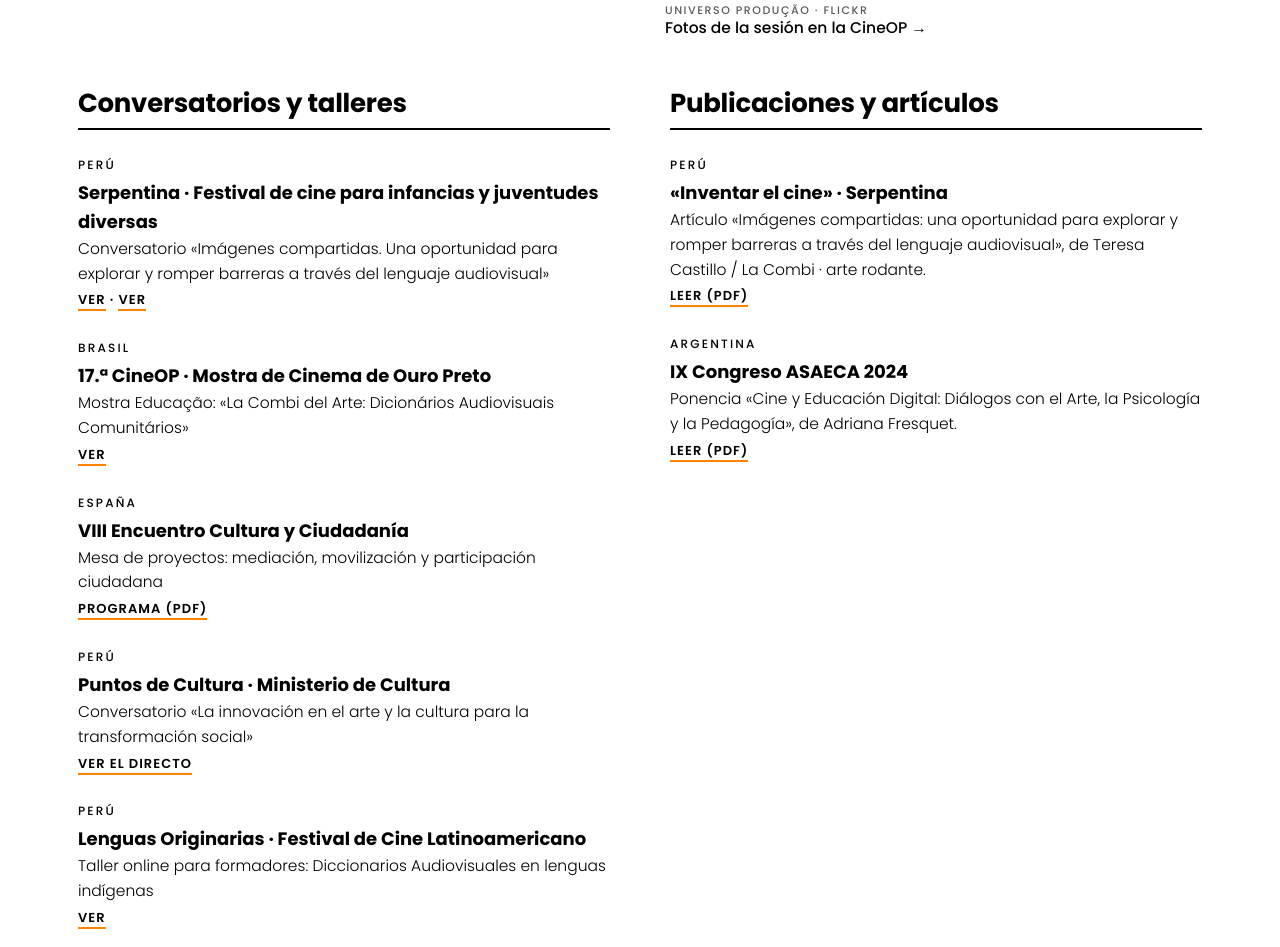
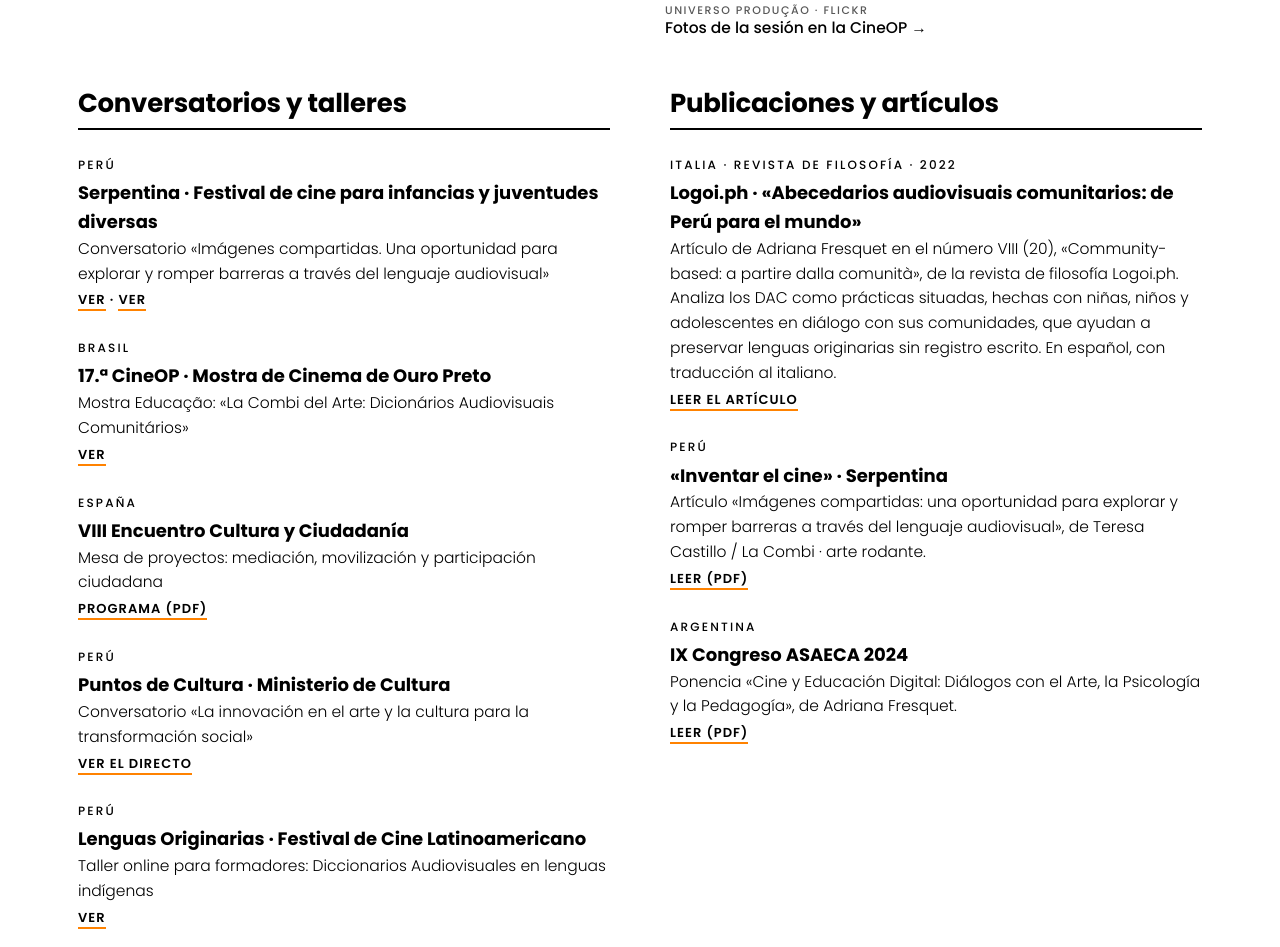
Before and after one commit to Censurados-web/lacombi-web, a plain HTML site: page dac.html in a window 1280 px wide. Shown: the part 10689-11636 px from the top of the page. Drawn offline with Linux system fonts and the light colour scheme.

Commit message:
DAC: artículo de Adriana Fresquet en Logoi.ph (2022)
Co-Authored-By: Claude Opus 5.5 <noreply@anthropic.com>
Claude-Session: https://claude.ai/code/session_01WcrHSvfgZrBgRVbzVZe3NF

```diff
--- a/dac.html
+++ b/dac.html
@@ -201,6 +201,7 @@
         <div>
           <h3 class="sub-medios">Publicaciones y artículos</h3>
           <ul class="lista-medios">
+        <li><span class="etiqueta">Italia · Revista de filosofía · 2022</span><b>Logoi.ph · «Abecedarios audiovisuais comunitarios: de Perú para el mundo»</b><p>Artículo de Adriana Fresquet en el número VIII (20), «Community-based: a partire dalla comunità», de la revista de filosofía Logoi.ph. Analiza los DAC como prácticas situadas, hechas con niñas, niños y adolescentes en diálogo con sus comunidades, que ayudan a preservar lenguas originarias sin registro escrito. En español, con traducción al italiano.</p><p class="enlaces"><a href="https://logoi.ph/edizioni/numero-viii-20-22/theoretical-issues-ricerca-4/research-communities-and-abcs-comunita-di-ricerca-e-abbecedari/abecedarios-audiovisuais-comunitarios-de-peru-para-el-mundo.html" target="_blank" rel="noopener">Leer el artículo</a></p></li>
         <li><span class="etiqueta">Perú</span><b>«Inventar el cine» · Serpentina</b><p>Artículo «Imágenes compartidas: una oportunidad para explorar y romper barreras a través del lenguaje audiovisual», de Teresa Castillo / La Combi · arte rodante.</p><p class="enlaces"><a href="https://cinead.org/wp-content/uploads/2021/09/Cata%CC%81logo-Inventar-el-cine-Pliegos.pdf" target="_blank" rel="noopener">Leer (PDF)</a></p></li>
         <li><span class="etiqueta">Argentina</span><b>IX Congreso ASAECA 2024</b><p>Ponencia «Cine y Educación Digital: Diálogos con el Arte, la Psicología y la Pedagogía», de Adriana Fresquet.</p><p class="enlaces"><a href="https://asaeca.org/wp-content/uploads/2024/11/Conferencia-AsAECA-Adriana-Fresquet.pdf" target="_blank" rel="noopener">Leer (PDF)</a></p></li>
           </ul>
```
